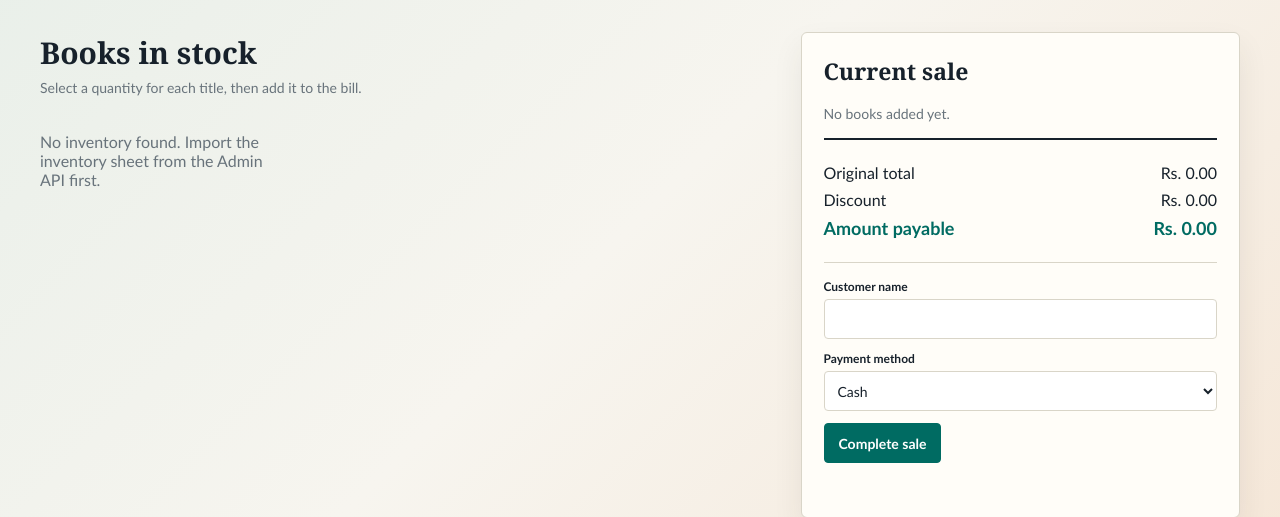
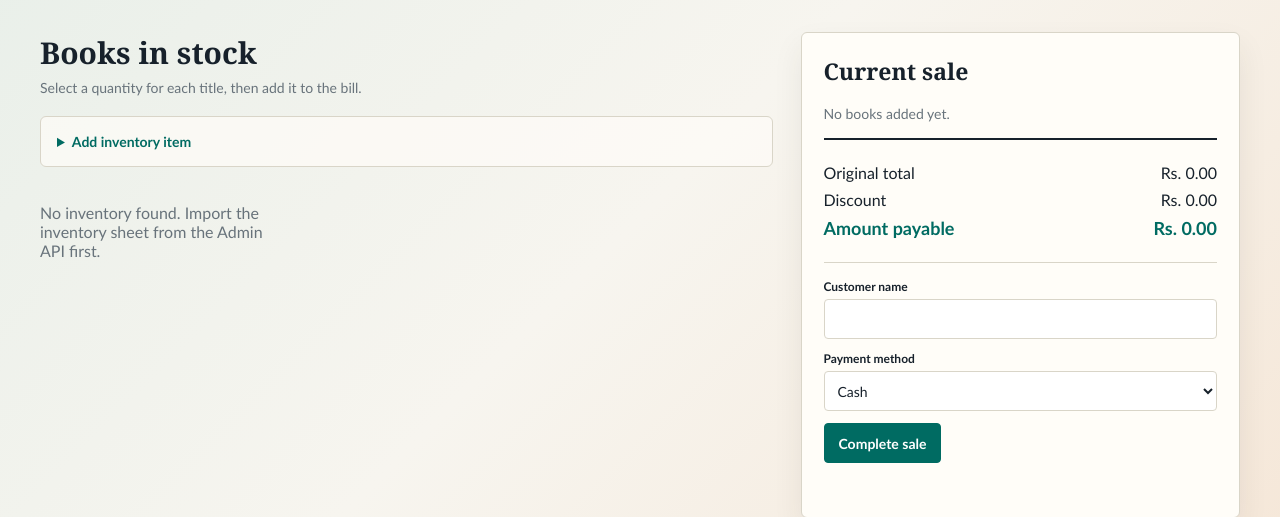
Before and after one commit to sreedevi-cheerla/masterek-books-selling-counter, a FastAPI app: page / in a window 1280 px wide. Shown: the part 100-617 px from the top of the page. Run offline with FastAPI, Linux system fonts and the light colour scheme; data that the repository does not hold is empty.

Commit message:
Update index.html

```diff
--- a/app/templates/index.html
+++ b/app/templates/index.html
@@ -31,6 +31,11 @@
 		button.secondary { background: transparent; color: var(--teal); }
 		.checkout { align-self: start; position: sticky; top: 20px; padding: 22px; border: 1px solid var(--line); border-radius: 6px; background: var(--panel); box-shadow: 0 14px 30px rgba(54, 45, 32, .08); }
 		.checkout h2 { margin: 0 0 18px; font-size: 23px; }
+		.inventory-form { margin: 0 0 20px; padding: 16px; border: 1px solid var(--line); border-radius: 6px; background: rgba(255, 253, 248, .7); }
+		.inventory-form summary { cursor: pointer; font: bold 14px "Trebuchet MS", sans-serif; color: var(--teal); }
+		.inventory-form form { display: grid; grid-template-columns: repeat(2, minmax(0, 1fr)); gap: 10px; margin-top: 14px; }
+		.inventory-form .wide { grid-column: 1 / -1; }
+		.inventory-form button { width: fit-content; }
 		.cart-empty { color: var(--muted); font-family: "Trebuchet MS", sans-serif; font-size: 14px; }
 		.cart-row { display: grid; grid-template-columns: 1fr 62px 32px; gap: 8px; align-items: center; padding: 12px 0; border-top: 1px solid var(--line); font-family: "Trebuchet MS", sans-serif; font-size: 13px; }
 		.cart-row strong { display: block; font-family: Georgia, "Times New Roman", serif; font-size: 15px; }
@@ -56,6 +61,18 @@
 		<section>
 			<h1>Books in stock</h1>
 			<p class="subhead">Select a quantity for each title, then add it to the bill.</p>
+			<details class="inventory-form">
+				<summary>Add inventory item</summary>
+				<form id="inventory-form">
+					<div class="field wide"><label for="book-name">Book name</label><input id="book-name" required></div>
+					<div class="field"><label for="book-language">Language</label><input id="book-language" required></div>
+					<div class="field"><label for="book-category">Category</label><input id="book-category" required></div>
+					<div class="field"><label for="book-price">Original price (Rs.)</label><input id="book-price" type="number" min="0.01" step="0.01" required></div>
+					<div class="field"><label for="book-discount">Discount (%)</label><input id="book-discount" type="number" min="0" max="100" step="0.01" value="0" required></div>
+					<div class="field"><label for="book-copies">Available copies</label><input id="book-copies" type="number" min="0" step="1" required></div>
+					<button class="wide" type="submit">Add to inventory</button>
+				</form>
+			</details>
 			<div class="catalog" id="catalog"><p class="loading">Loading inventory...</p></div>
 		</section>
 		<aside class="checkout">
@@ -124,6 +141,27 @@
 			item.quantity = quantity; showMessage(''); renderCart();
 		}
 		document.querySelector('#payment-type').addEventListener('change', updatePhoneRequirement);
+		document.querySelector('#inventory-form').addEventListener('submit', async event => {
+			event.preventDefault();
+			const form = event.currentTarget;
+			const button = form.querySelector('button');
+			const payload = {
+				name: document.querySelector('#book-name').value.trim(),
+				language: document.querySelector('#book-language').value.trim(),
+				category: document.querySelector('#book-category').value.trim(),
+				original_price: Number(document.querySelector('#book-price').value),
+				discount_percentage: Number(document.querySelector('#book-discount').value),
+				available_copies: Number(document.querySelector('#book-copies').value)
+			};
+			button.disabled = true; button.textContent = 'Adding...'; showMessage('');
+			try {
+				const response = await fetch('/admin/books', { method: 'POST', headers: { 'Content-Type': 'application/json' }, body: JSON.stringify(payload) });
+				const result = await response.json();
+				if (!response.ok) throw new Error(result.detail || 'Unable to add this book.');
+				form.reset(); form.closest('details').open = false; await loadBooks(); showMessage(`${result.name} added to inventory.`, 'success');
+			} catch (error) { showMessage(error.message, 'error'); }
+			finally { button.disabled = false; button.textContent = 'Add to inventory'; }
+		});
 		document.querySelector('#checkout-form').addEventListener('submit', async event => {
 			event.preventDefault();
 			if (!state.cart.size) { showMessage('Add at least one book before completing the sale.', 'error'); return; }
```
